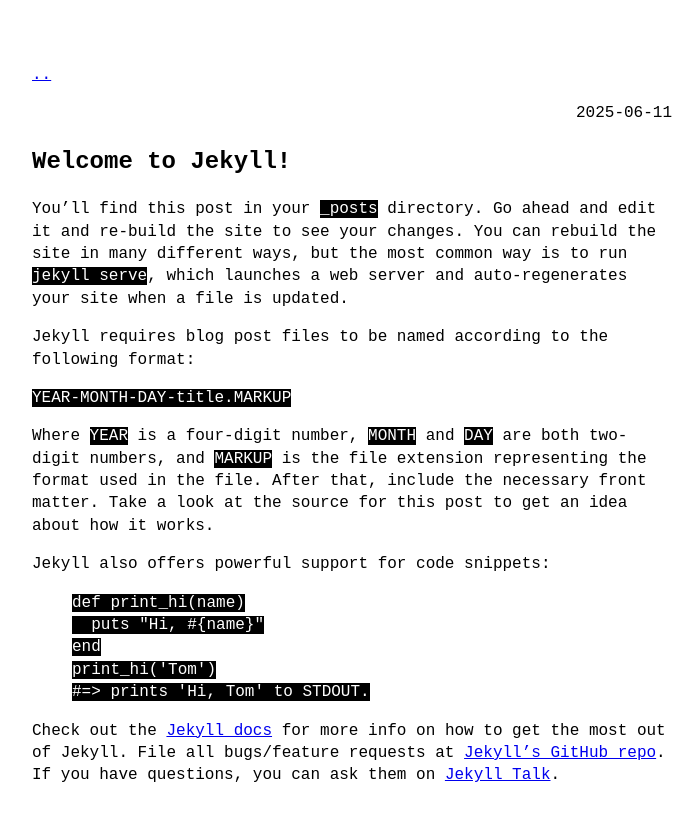
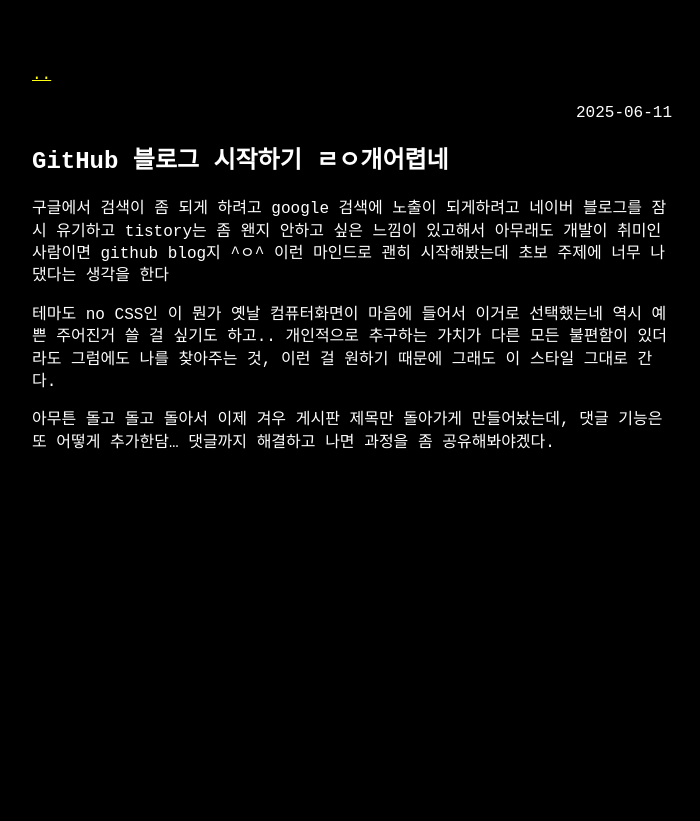
Before and after one commit to Easy-Friend/Easy-Friend.github.io, a Jekyll site: the page built from _posts/2025-06-11-welcome-to-jekyll.markdown, in a window 1280 px wide. Shown: the top 821 px of the page, without its empty margins (288-988 px from the left). Built offline with Jekyll 4.4.1, drawn with Linux system fonts in a browser that asks for light colours.

Commit message:
1stArticle

```diff
--- a/_config.yml
+++ b/_config.yml
@@ -1,7 +1,7 @@
 title: EasyFriend's Blog
 author: EasyFriend
 email: lotusrock00@naver.com
-baseurl: "/blog" # the subpath of your site, e.g. /blog
+baseurl: "" # the subpath of your site, e.g. /blog
 url: "Easy-Friend.github.io" # the base hostname & protocol for your site, e.g. http://example.com
 description:
   My Off-Duty Thoughts
@@ -22,7 +22,7 @@ plugins:
   - jektex
 
 theme_config:
-  appearance: "auto" # can be "light", "dark" or "auto"
+  appearance: "dark" # can be "light", "dark" or "auto"
   back_home_text: ".." # customize text for homepage link in post layout
   date_format: "%Y-%m-%d" # customize how date is formatted
   show_description: True # show blog description in home page
--- a/_posts/2025-06-11-welcome-to-jekyll.markdown
+++ b/_posts/2025-06-11-welcome-to-jekyll.markdown
@@ -1,29 +1,15 @@
 ---
 layout: post
-title:  "Welcome to Jekyll!"
+title:  "GitHub 블로그 시작하기 ㄹㅇ개어렵네"
 date:   2025-06-11 15:35:16 +0900
-categories: projects
+categories: daily
 ---
-You’ll find this post in your `_posts` directory. Go ahead and edit it and re-build the site to see your changes. You can rebuild the site in many different ways, but the most common way is to run `jekyll serve`, which launches a web server and auto-regenerates your site when a file is updated.
+구글에서 검색이 좀 되게 하려고 google 검색에 노출이 되게하려고 네이버 블로그를 잠시 유기하고
+tistory는 좀 왠지 안하고 싶은 느낌이 있고해서 아무래도 개발이 취미인 사람이면 github blog지 ^ㅇ^
+이런 마인드로 괜히 시작해봤는데 초보 주제에 너무 나댔다는 생각을 한다
 
-Jekyll requires blog post files to be named according to the following format:
+테마도 no CSS인 이 뭔가 옛날 컴퓨터화면이 마음에 들어서 이거로 선택했는네 역시 예쁜 주어진거 쓸 걸 싶기도 하고..
+개인적으로 추구하는 가치가 다른 모든 불편함이 있더라도 그럼에도 나를 찾아주는 것, 이런 걸 원하기 때문에 그래도 이 스타일 그대로 간다.
 
-`YEAR-MONTH-DAY-title.MARKUP`
-
-Where `YEAR` is a four-digit number, `MONTH` and `DAY` are both two-digit numbers, and `MARKUP` is the file extension representing the format used in the file. After that, include the necessary front matter. Take a look at the source for this post to get an idea about how it works.
-
-Jekyll also offers powerful support for code snippets:
-
-{% highlight ruby %}
-def print_hi(name)
-  puts "Hi, #{name}"
-end
-print_hi('Tom')
-#=> prints 'Hi, Tom' to STDOUT.
-{% endhighlight %}
-
-Check out the [Jekyll docs][jekyll-docs] for more info on how to get the most out of Jekyll. File all bugs/feature requests at [Jekyll’s GitHub repo][jekyll-gh]. If you have questions, you can ask them on [Jekyll Talk][jekyll-talk].
-
-[jekyll-docs]: https://jekyllrb.com/docs/home
-[jekyll-gh]:   https://github.com/jekyll/jekyll
-[jekyll-talk]: https://talk.jekyllrb.com/
+아무튼 돌고 돌고 돌아서 이제 겨우 게시판 제목만 돌아가게 만들어놨는데, 댓글 기능은 또 어떻게 추가한담...
+댓글까지 해결하고 나면 과정을 좀 공유해봐야겠다.
```
Also changed, not shown: _data/menu.yml (+12 -2 lines), _layouts/archive-daily.html (added, +9 -0 lines), _layouts/archive-projects.html (added, +9 -0 lines).
